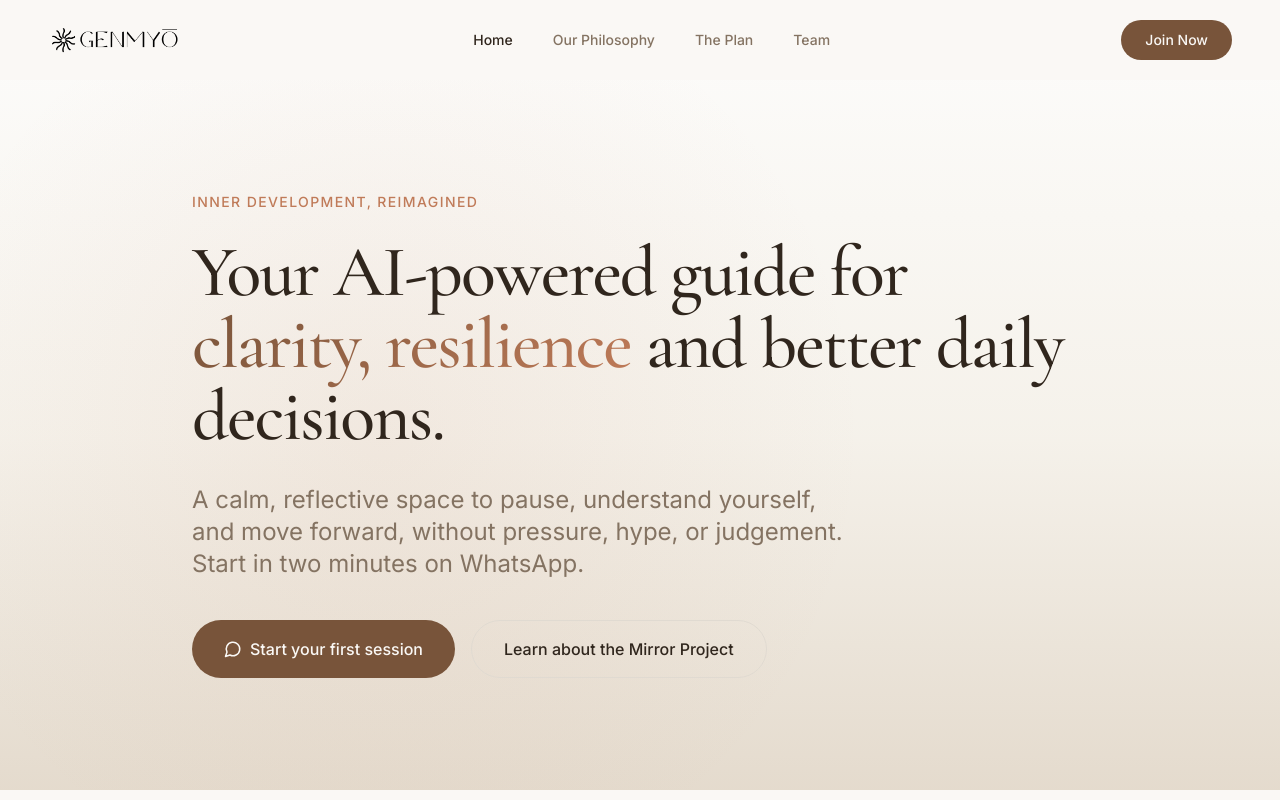
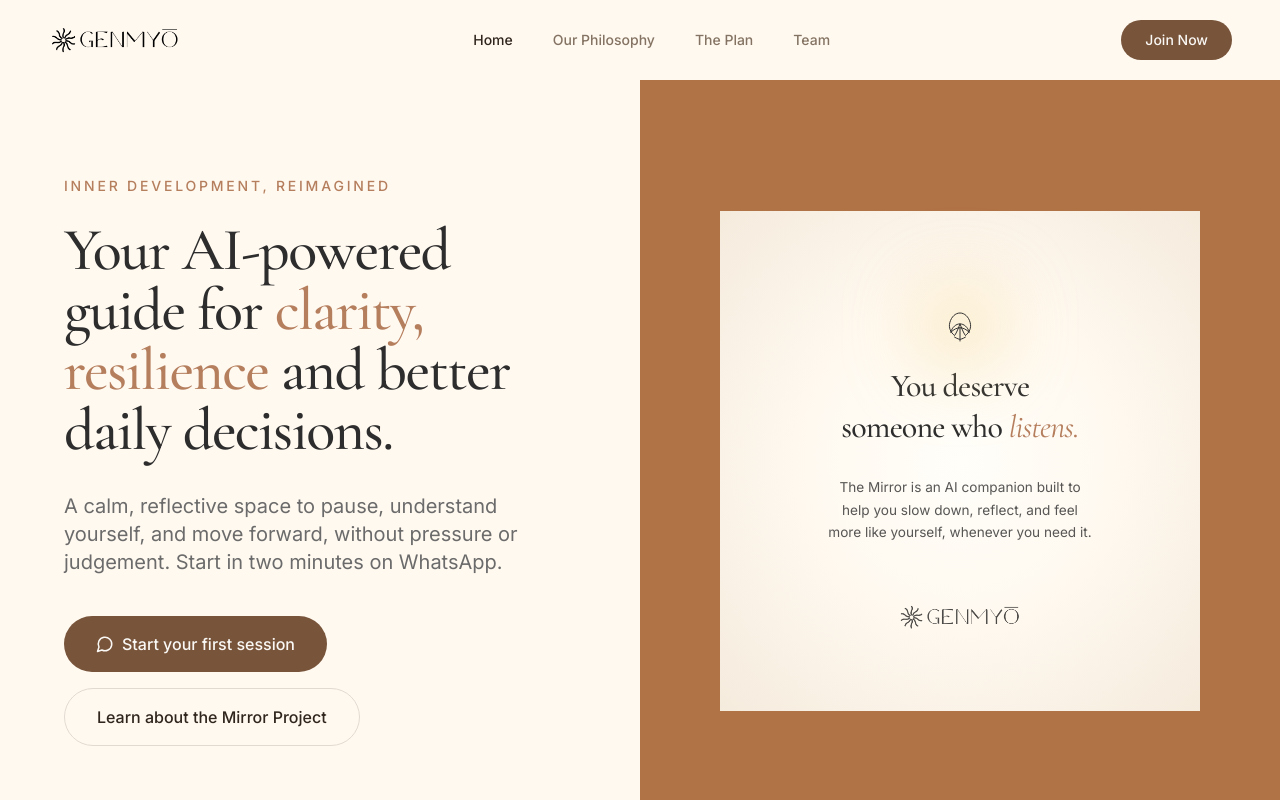
Before and after one commit to DeepakSxn/Genmyo, a React (Vite) app: page / in a window 1280 px wide. Shown: the top 800 px of the page. Built offline with nearby package versions, Linux system fonts and the light colour scheme; the HTML template or start-up script is replaced by a standard one.

Commit message:
HERO SECTION

```diff
--- a/src/components/Footer.tsx
+++ b/src/components/Footer.tsx
@@ -5,8 +5,8 @@ import { Linkedin, Facebook } from "lucide-react";
 const Footer = () => {
   return (
     <footer className="bg-primary text-primary-foreground">
-      <div className="container-wide px-6 md:px-12 py-16 md:py-24">
-        <div className="grid grid-cols-1 md:grid-cols-4 gap-12 md:gap-8">
+      <div className="container-wide px-4 py-12 sm:px-6 sm:py-16 md:px-12 md:py-24">
+        <div className="grid grid-cols-1 gap-10 sm:gap-12 md:grid-cols-4 md:gap-8">
           {/* Brand */}
           <div className="md:col-span-2">
             <div className="mb-6">
--- /dev/null
+++ b/src/components/HeroMirrorCard.tsx
@@ -0,0 +1,92 @@
+import logoImage from "@/assets/genmyo-logo.png";
+import { cn } from "@/lib/utils";
+
+const HERO_TERRACOTTA = "#B07346";
+const HERO_CREAM = "#FFF9F0";
+const HERO_TEXT = "#2D2D2D";
+const HERO_ACCENT = "#B57E5D";
+const HERO_GLOW = "#F2D07D";
+
+const LotusIcon = ({ className }: { className?: string }) => (
+  <svg
+    viewBox="0 0 64 72"
+    fill="none"
+    xmlns="http://www.w3.org/2000/svg"
+    className={cn("relative z-10 h-11 w-11 sm:h-12 sm:w-12 md:h-14 md:w-14", className)}
+    aria-hidden
+  >
+    <path
+      d="M32 18C26 18 21 23 19 30C17 37 20 43 25 47C28 43 30 37 32 32C34 37 36 43 39 47C44 43 47 37 45 30C43 23 38 18 32 18Z"
+      stroke={HERO_TEXT}
+      strokeWidth="1.25"
+      strokeLinejoin="round"
+    />
+    <path
+      d="M32 32C27 32 22 36 20 43C24 39 28 37 32 37C36 37 40 39 44 43C42 36 37 32 32 32Z"
+      stroke={HERO_TEXT}
+      strokeWidth="1.25"
+      strokeLinejoin="round"
+    />
+    <path
+      d="M32 37V54M25 49C28 51 32 52 32 52C32 52 36 51 39 49"
+      stroke={HERO_TEXT}
+      strokeWidth="1.25"
+      strokeLinecap="round"
+    />
+  </svg>
+);
+
+type HeroMirrorCardProps = {
+  className?: string;
+};
+
+const HeroMirrorCard = ({ className }: HeroMirrorCardProps) => (
+  <div
+    className={cn(
+      "flex h-full w-full flex-col",
+      "bg-[radial-gradient(ellipse_at_center,#FFFEF9_0%,#FFF9F0_45%,#F5EBDD_100%)]",
+      "px-7 py-10 xs:px-8 sm:px-10 sm:py-12 md:px-12 md:py-14 lg:px-16 lg:py-20 xl:py-20",
+      className
+    )}
+  >
+    <div className="flex flex-1 flex-col items-center justify-between text-center">
+      <div className="relative flex items-center justify-center pt-1 sm:pt-2">
+        <div
+          className="absolute h-14 w-14 rounded-full blur-2xl sm:h-[4.5rem] sm:w-[4.5rem]"
+          style={{ backgroundColor: `${HERO_GLOW}99` }}
+        />
+        <LotusIcon />
+      </div>
+
+      <div className="flex flex-1 flex-col items-center justify-center px-1 sm:px-2">
+        <h2
+          className="font-serif text-[1.35rem] font-medium leading-[1.28] xs:text-[1.5rem] sm:text-[1.65rem] md:text-[1.85rem] lg:text-[2rem]"
+          style={{ color: HERO_TEXT }}
+        >
+          You deserve
+          <br />
+          someone who{" "}
+          <em className="font-medium italic" style={{ color: HERO_ACCENT }}>
+            listens.
+          </em>
+        </h2>
+        <p
+          className="mt-5 max-w-[12.5rem] font-sans text-[0.75rem] leading-[1.6] xs:max-w-[13.5rem] xs:text-[0.8rem] sm:mt-6 sm:max-w-[15rem] sm:leading-[1.65] md:mt-7 md:max-w-[17rem] md:text-[0.85rem]"
+          style={{ color: `${HERO_TEXT}CC` }}
+        >
+          The Mirror is an AI companion built to help you slow down, reflect, and feel more like
+          yourself, whenever you need it.
+        </p>
+      </div>
+
+      <img
+        src={logoImage}
+        alt="GENMYŌ"
+        className="mt-8 h-5 w-auto opacity-70 sm:mt-10 sm:h-6 md:mt-12 md:h-7"
+      />
+    </div>
+  </div>
+);
+
+export { HERO_TERRACOTTA, HERO_CREAM, HERO_TEXT, HERO_ACCENT };
+export default HeroMirrorCard;
--- a/src/components/Layout.tsx
+++ b/src/components/Layout.tsx
@@ -10,7 +10,7 @@ const Layout = ({ children }: LayoutProps) => {
   return (
     <div className="min-h-screen flex flex-col">
       <Navigation />
-      <main className="flex-1 pt-20">{children}</main>
+      <main className="flex-1 pt-16 sm:pt-20">{children}</main>
       <Footer />
     </div>
   );
--- a/src/pages/Index.tsx
+++ b/src/pages/Index.tsx
@@ -1,41 +1,66 @@
 import { Link } from "react-router-dom";
 import Layout from "@/components/Layout";
+import HeroMirrorCard, { HERO_ACCENT, HERO_CREAM, HERO_TERRACOTTA } from "@/components/HeroMirrorCard";
 import { ArrowRight, MessageCircle, Star } from "lucide-react";
 
 const Index = () => {
   return (
     <Layout>
       {/* Hero Section */}
-      <section className="bg-gradient-hero min-h-[85vh] flex items-center relative overflow-hidden">
-        <div className="absolute inset-0 bg-[radial-gradient(circle_at_30%_50%,hsl(var(--accent)/0.08),transparent_50%)]" />
-        <div className="container-wide px-6 md:px-12 py-20 md:py-28 relative z-10">
-          <div className="max-w-4xl">
-            <p className="text-sm font-medium tracking-widest uppercase text-accent mb-6 animate-fade-up">
+      <section className="grid min-h-[calc(100dvh-4rem)] grid-cols-1 sm:min-h-[calc(100dvh-5rem)] md:grid-cols-2 lg:min-h-[calc(100dvh-5rem)]">
+        {/* Left — copy & CTAs */}
+        <div
+          className="flex items-center px-4 py-12 xs:px-5 sm:px-8 sm:py-16 md:px-10 md:py-16 lg:px-16 lg:py-20 xl:py-24"
+          style={{ backgroundColor: HERO_CREAM }}
+        >
+          <div className="mx-auto w-full max-w-xl md:mx-0">
+            <p
+              className="mb-4 animate-fade-up text-[0.65rem] font-medium uppercase tracking-[0.18em] xs:text-xs sm:mb-5 sm:tracking-[0.2em] md:mb-6 md:text-sm"
+              style={{ color: HERO_ACCENT }}
+            >
               Inner Development, Reimagined
             </p>
-            <h1 className="font-serif text-5xl md:text-6xl lg:text-7xl font-medium text-foreground mb-8 animate-fade-up delay-100 leading-[1.1]">
+            <h1
+              className="mb-5 animate-fade-up delay-100 font-serif text-[1.75rem] font-medium leading-[1.15] xs:text-3xl sm:mb-6 sm:text-4xl sm:leading-[1.12] md:mb-7 md:text-[2.35rem] lg:mb-8 lg:text-5xl xl:text-6xl 2xl:text-7xl"
+              style={{ color: "#2D2D2D" }}
+            >
               Your AI-powered guide for{" "}
-              <span className="text-gradient">clarity, resilience</span> and better daily decisions.
+              <span style={{ color: HERO_ACCENT }}>clarity,</span>{" "}
+              <span style={{ color: HERO_ACCENT }}>resilience</span> and better daily decisions.
             </h1>
-            <p className="text-xl md:text-2xl text-muted-foreground max-w-2xl mb-10 animate-fade-up delay-200 leading-relaxed">
+            <p
+              className="mb-7 max-w-lg animate-fade-up delay-200 text-[0.95rem] leading-relaxed sm:mb-8 sm:text-base md:mb-10 md:text-lg lg:text-xl"
+              style={{ color: "#6B6B6B" }}
+            >
               A calm, reflective space to pause, understand yourself, and move forward, without
-              pressure, hype, or judgement. Start in two minutes on WhatsApp.
+              pressure or judgement. Start in two minutes on WhatsApp.
             </p>
-            <div className="flex flex-col sm:flex-row gap-4 animate-fade-up delay-300">
+            <div className="flex animate-fade-up flex-col gap-3 delay-300 sm:flex-row sm:flex-wrap sm:gap-4">
               <Link
                 to="/join"
-                className="inline-flex items-center justify-center gap-2 px-8 py-4 text-base font-medium bg-primary text-primary-foreground rounded-full hover:opacity-90 transition-opacity"
+                className="inline-flex w-full items-center justify-center gap-2 rounded-full bg-primary px-6 py-3.5 text-sm font-medium text-primary-foreground transition-opacity hover:opacity-90 sm:w-auto sm:px-7 md:px-8 md:py-4 md:text-base"
               >
                 <MessageCircle size={18} />
                 Start your first session
               </Link>
               <Link
                 to="/plan"
-                className="inline-flex items-center justify-center gap-2 px-8 py-4 text-base font-medium border border-border rounded-full hover:bg-secondary transition-colors"
+                className="inline-flex w-full items-center justify-center gap-2 rounded-full border border-border px-6 py-3.5 text-sm font-medium text-foreground transition-colors hover:bg-secondary/80 sm:w-auto sm:px-7 md:px-8 md:py-4 md:text-base"
+                style={{ backgroundColor: HERO_CREAM }}
               >
                 Learn about the Mirror Project
               </Link>
             </div>
+          </div>
+        </div>
+
+        {/* Right — mirror card on terracotta panel */}
+        <div
+          className="flex min-h-[24rem] w-full items-center justify-center px-4 py-10 xs:px-5 sm:min-h-[28rem] sm:px-8 sm:py-12 md:min-h-[calc(100dvh-5rem)] md:px-10 md:py-10 lg:px-12 lg:py-12"
+          style={{ backgroundColor: HERO_TERRACOTTA }}
+        >
+          <div className="animate-fade-up delay-200 flex h-auto min-h-[22rem] w-full max-w-[18rem] items-stretch xs:max-w-[19rem] sm:min-h-[26rem] sm:max-w-[22rem] md:h-[75%] md:min-h-[24rem] md:max-w-[24rem] lg:max-w-[28rem] xl:max-w-[30rem]">
+            <HeroMirrorCard />
           </div>
         </div>
       </section>
--- a/tailwind.config.ts
+++ b/tailwind.config.ts
@@ -13,6 +13,9 @@ export default {
       },
     },
     extend: {
+      screens: {
+        xs: "475px",
+      },
       fontFamily: {
         serif: ['Cormorant Garamond', 'Georgia', 'serif'],
         sans: ['Inter', 'system-ui', 'sans-serif'],
```
Also changed, not shown: src/components/Navigation.tsx (+15 -15 lines), src/assets/hero-lotus.png (added).
